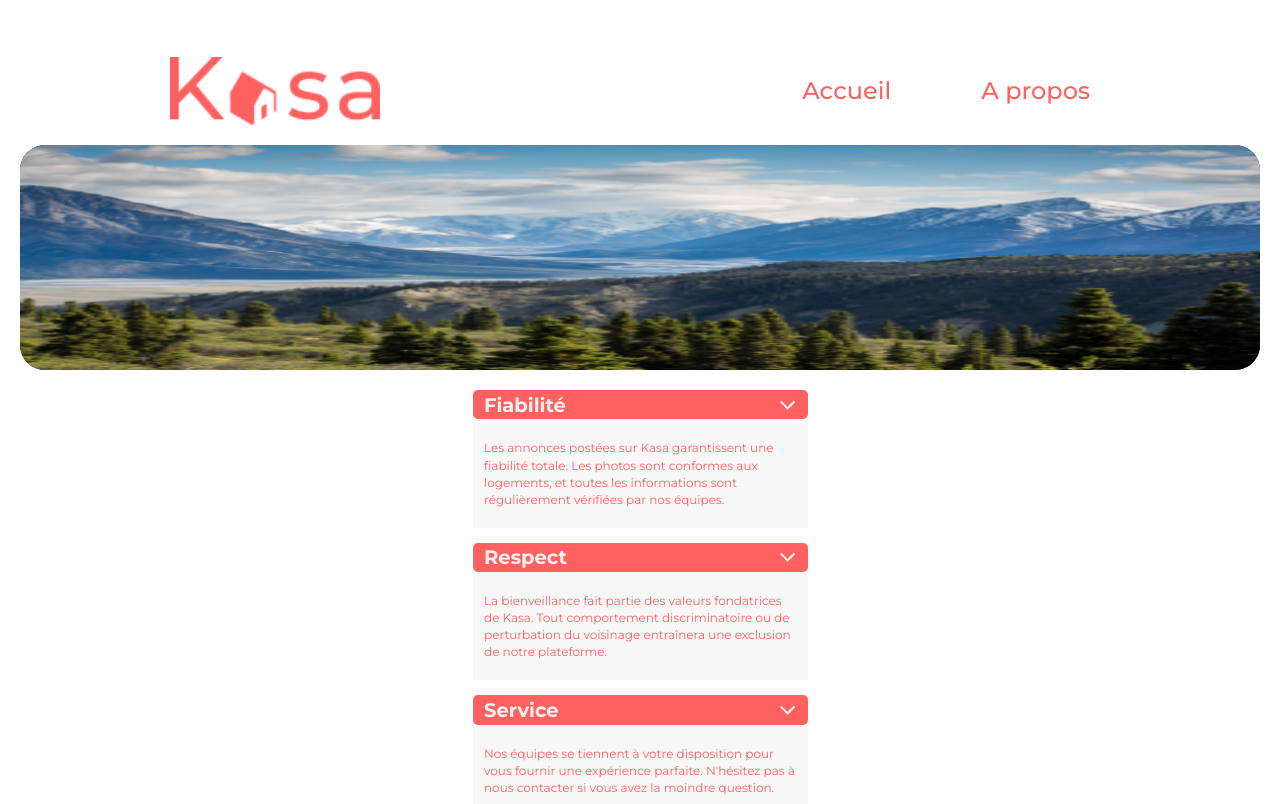
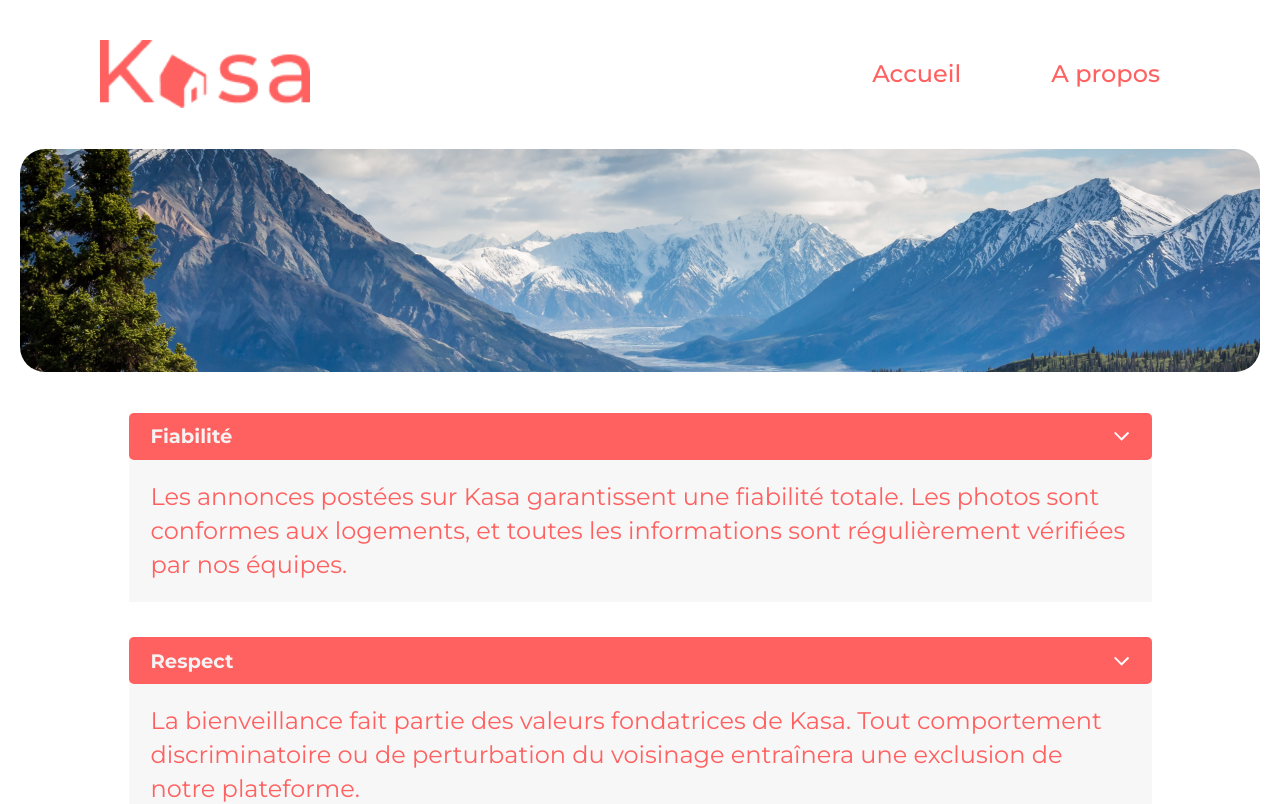
Before and after one commit to Skizx/Kasa, a React (Create React App) app: page /about in a window 1280 px wide. Shown: the top 804 px of the page. Built offline with nearby package versions, Linux system fonts and the light colour scheme.

Commit message:
Responsive Desktop

```diff
--- a/src/pages/Error.jsx
+++ b/src/pages/Error.jsx
@@ -2,7 +2,7 @@ import ErrorPage from "../components/ErrorPage"
 
 function Error() {
     return (
-      <div>
+      <div className="error-container_width">
         <ErrorPage />
       </div>
     )
--- a/src/styles/components/Collapse.scss
+++ b/src/styles/components/Collapse.scss
@@ -4,10 +4,18 @@
     height: auto;
     justify-content: center;
     align-items: center;
+
+    @media screen and (min-width: 768px) and (max-width: 1920px) {
+        margin: 20px 20px;
+    }
 }
 
 .collapse {
     width: 335px;
+
+    @media screen and (min-width: 768px) and (max-width: 1920px) {
+        width: 1023px;
+    }
 }
 
 .item {
@@ -29,6 +37,12 @@
     font-weight: 500;
     font-size: 13px;
     line-height: 142.6%;
+
+    @media screen and (min-width: 768px) and (max-width: 1920px) {
+        height: 47px;
+        padding: 20px 22px;
+
+    }
 }
 
 .content {
@@ -42,6 +56,10 @@
     font-weight: 400;
     font-size: 12px;
     line-height: 142.6%;
+
+    @media screen and (min-width: 768px) and (max-width: 1920px) {
+        font-size: 24px;
+    }
 }
 
 .content.show {
@@ -49,4 +67,13 @@
     padding: 20px 11.51px;
     max-height: 9999px;
     transition: all 0.1s cubic-bezier(1,0,1,0);
+    @media screen and (min-width: 768px) and (max-width: 1920px) {
+        padding: 20px 22px;
+    }
 }
+
+@media screen and (min-width: 768px) and (max-width: 1920px) {
+    img {
+        font-size: 24px;
+    }
+}
--- a/src/styles/components/banner.scss
+++ b/src/styles/components/banner.scss
@@ -13,7 +13,7 @@
     mix-blend-mode: darken;
     background-color: #000000;
 
-    @media screen and (min-width: 768px) and (max-width: 1680px) {
+    @media screen and (min-width: 768px) and (max-width: 1920px) {
         width: 1240px;
         height: 223px;
         border-radius: 25px;
@@ -32,7 +32,7 @@
         align-items: flex-end;
         color: #FFFFFF;
 
-        @media screen and (min-width: 768px) and (max-width: 1680px) {
+        @media screen and (min-width: 768px) and (max-width: 1920px) {
             font-size: 48px;
             padding: auto;
             align-items: center;
--- a/src/styles/components/bannerabout.scss
+++ b/src/styles/components/bannerabout.scss
@@ -5,7 +5,13 @@
     object-fit: cover;
     border-radius: 25px;
     mix-blend-mode: darken;
-    background-color: #000000;
+    justify-content: center;
+    align-items: center;
+    @media screen and (min-width: 768px) and (max-width: 1920px) {
+        margin: 40px 20px;
+    }
+
+
 
     & img {
         display: flex;
@@ -13,5 +19,12 @@
         justify-content: center;
         border-radius: 25px;
         width: 100%;
+        background-color: black;
+        @media screen and (min-width: 768px) and (max-width: 1920px) {
+            width: 1240px;
+            height: 223px;
+            border-radius: 25px;
+            margin: 40px 0px;
+        }
     }
 }
--- a/src/styles/components/cards.scss
+++ b/src/styles/components/cards.scss
@@ -5,7 +5,7 @@
     height: 225px;
     border-radius: 10px;
 
-    @media screen and (min-width: 768px) and (max-width: 1680px) {
+    @media screen and (min-width: 768px) and (max-width: 1920px) {
         width: 340px;
         height: 340px;
     }
@@ -54,14 +54,14 @@
     gap: 20px;
     flex-wrap: wrap;
 
-    @media screen and (min-width: 768px) and (max-width: 1680px) {
+    @media screen and (min-width: 768px) and (max-width: 1920px) {
         align-items: center;
         gap: 50px;
         width: 1240px;
     }
 }
 
-@media screen and (min-width: 768px) and (max-width: 1680px) {
+@media screen and (min-width: 768px) and (max-width: 1920px) {
     .wrapper-container {
         width: 100%;
 
--- a/src/styles/components/error.scss
+++ b/src/styles/components/error.scss
@@ -6,6 +6,18 @@
   align-items: center;
   justify-content: center;
   color: #ff6060;
+
+  @media screen and (min-width: 768px) and (max-width: 1920px) {
+    width: 1240px;
+  }
+
+  &_width {
+    @media screen and (min-width: 768px) and (max-width: 1920px) {
+      display: flex;
+      align-items: center;
+      justify-content: center;
+    }
+  }
 
   & h1 {
     font-family: 'Montserrat';
@@ -18,6 +30,11 @@
     align-items: center;
     justify-content: center;
     text-align: center;
+
+    @media screen and (min-width: 768px) and (max-width: 1920px) {
+      font-size: 288px;
+      line-height: 410px;
+    }
   }
 
   & p {
@@ -32,6 +49,10 @@
     align-items: flex-end;
     text-align: center;
     justify-content: center;
+
+    @media screen and (min-width: 768px) and (max-width: 1920px) {
+      font-size: 36px;
+    }
   }
 
   &_link {
@@ -48,5 +69,9 @@
     display: flex;
     align-items: flex-end;
     justify-content: center;
+
+    @media screen and (min-width: 768px) and (max-width: 1920px) {
+      font-size: 18px;
+    }
   }
 }
--- a/src/styles/components/footer.scss
+++ b/src/styles/components/footer.scss
@@ -16,7 +16,7 @@
     top: 29.67%;
     bottom: 51.46%;
 
-    @media screen and (min-width: 768px) and (max-width: 1680px){
+    @media screen and (min-width: 768px) and (max-width: 1920px){
       justify-content: center;
       align-items: center;
       left:47%;
@@ -40,7 +40,7 @@
 
     color: #ffffff;
 
-    @media screen and (min-width: 768px) and (max-width: 1680px) {
+    @media screen and (min-width: 768px) and (max-width: 1920px) {
       font-size: 24px;
     }
   }
--- a/src/styles/components/navigation.scss
+++ b/src/styles/components/navigation.scss
@@ -1,8 +1,8 @@
 .header-padding {
     padding: 20px 20px 0;
 
-    @media screen and (min-width: 768px) and (max-width: 1680px) {
-        padding: 57px 170px 0;
+    @media screen and (min-width: 768px) and (max-width: 1920px) {
+        padding: 40px 100px 0;
     }
 }
 
@@ -16,7 +16,7 @@
     height: 47px;
     width: 145px;
 
-    @media screen and (min-width: 768px) and (max-width: 1680px) {
+    @media screen and (min-width: 768px) and (max-width: 1920px) {
         width: 210px;
         height: 68px;
     }
@@ -27,7 +27,7 @@
     justify-content: space-around;
     align-items: center;
 
-    @media screen and (min-width: 768px) and (max-width: 1680px) {
+    @media screen and (min-width: 768px) and (max-width: 1920px) {
         gap: 50px;
     }
 
@@ -43,7 +43,7 @@
     text-align: right;
     color: #FF6060;
 
-    @media screen and (min-width: 768px) and (max-width: 1680px) {
+    @media screen and (min-width: 768px) and (max-width: 1920px) {
         font-size: 24px;
         line-height: 34px;
         padding: 0px 20px;
```
Also changed, not shown: src/assets/Bannerpageabout.png.
